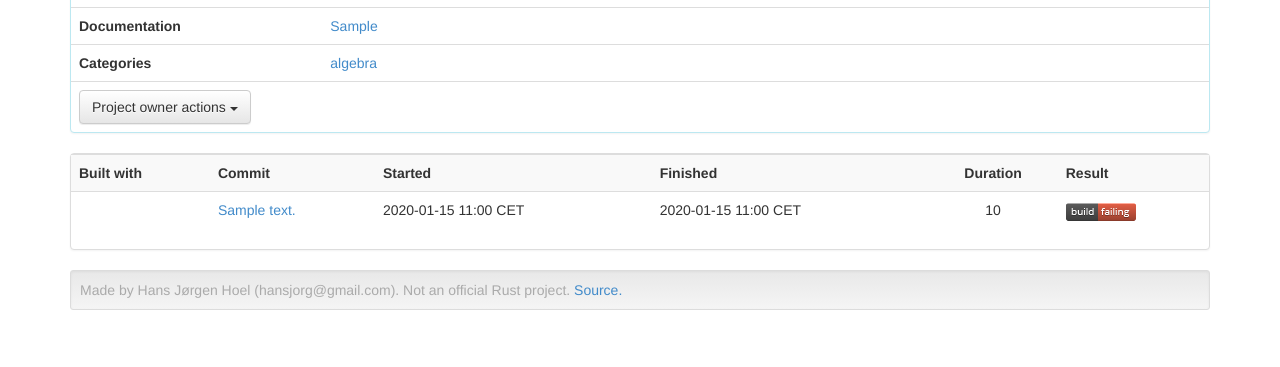
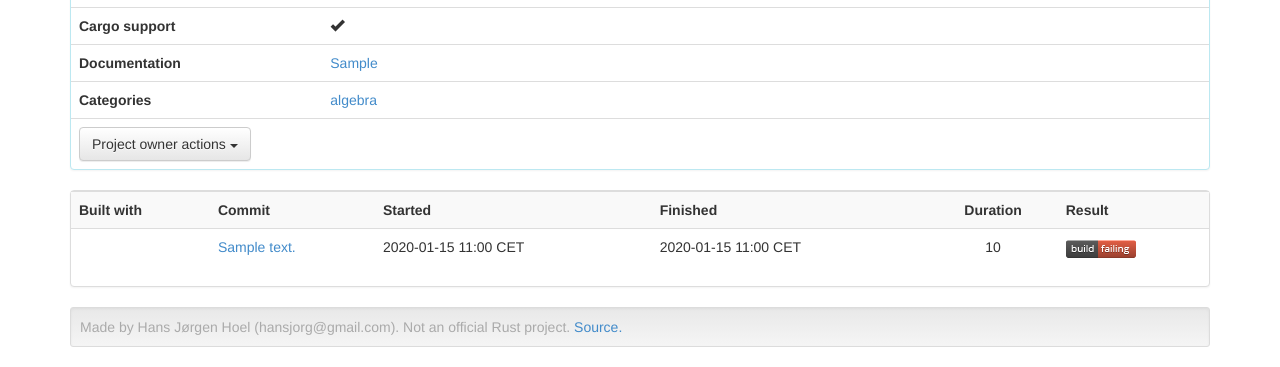
Before and after one commit to hansjorg/rust-ci, a Django app: template tpt/ppatrigger/templates/ppatrigger/show_project.html in a window 1280 px wide. Shown: the part 944-1311 px from the top of the page. Before the commit the page ends 1254 px from the top, so only its background shows below. Run offline with Django 3.2, Linux system fonts and the light colour scheme; data comes from the database, SQL or seed files in the repository; tables that the repository leaves empty hold one stand-in row (values such as "Sample post"); the template is opened without the code that fills it: values that come from a table or form of the project are taken from there, most other values are stand-ins (such as "Sample title", 1, 10 or a date in 2020); parts of the project's set-up code (start-up, migrations or seed data) failed here and were passed over; some libraries are stand-ins or nearby versions.

Commit message:
Fix templates

```diff
--- a/tpt/ppatrigger/templates/ppatrigger/show_project.html
+++ b/tpt/ppatrigger/templates/ppatrigger/show_project.html
@@ -93,6 +93,14 @@ after_script:
           </td>
         </tr>
         <tr>
+          <th>Cargo support</th>
+          <td>
+            {% if project.cargo_support %}
+              <span class="glyphicon glyphicon-ok"></span>
+            {% endif %}
+          </td>
+        </tr>
+        <tr>
           <th>Documentation</th>
           <td>{{project.get_latests_docs }}
             {% for docpath in project.get_latest_docs.get_docpaths %}
```
Also changed, not shown: tpt/ppatrigger/templates/ppatrigger/project_form.html (+6 -6 lines).
